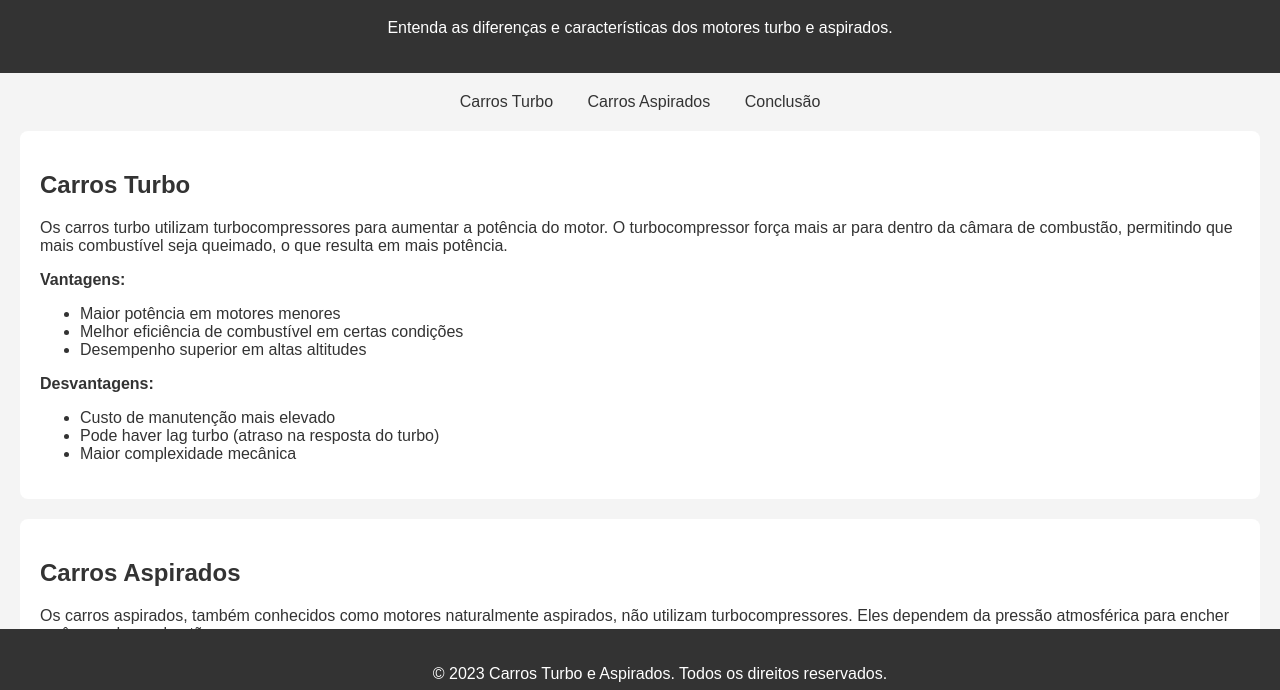
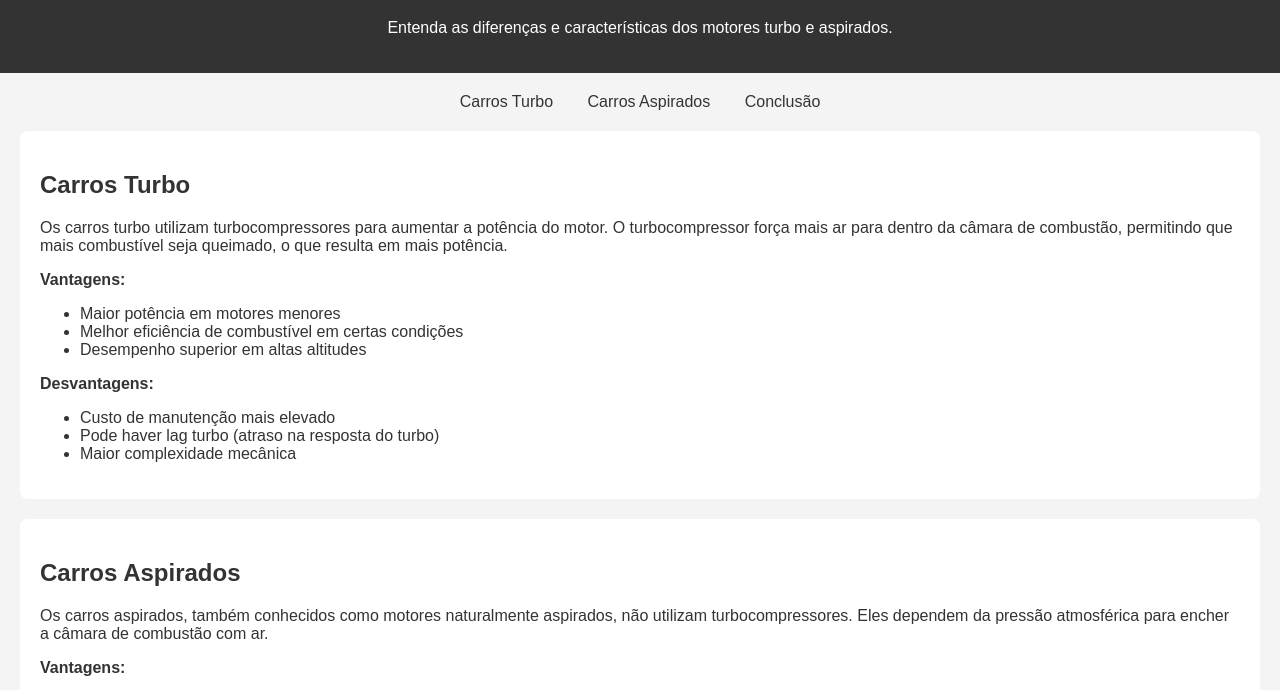
Before and after one commit to otaviokauan/Turbos-VS-Aspirados, a plain HTML site: page Turbo VS Aspirados/index.html in a window 1280 px wide. Shown: the part 81-771 px from the top of the page. Drawn offline with Linux system fonts and the light colour scheme.

Commit message:
Add files via upload

```diff
--- a/Turbo VS Aspirados/index.html
+++ b/Turbo VS Aspirados/index.html
@@ -93,12 +93,9 @@
 
     <section id="conclusao">
         <h2>Conclusão</h2>
-        <p>Escolher entre um carro turbo ou aspirado depende das suas necessidades e preferências. Se você busca desempenho e eficiência, um carro turbo pode ser a melhor escolha. Por outro lado, se você prefere simplicidade e menor custo de manutenção, um carro aspirado pode ser mais adequado.</p>
+        <p>Escolher entre um carro turbo ou aspirado depende das suas necessidades e preferências. Se você busca desempenho e eficiência, um carro turbo pode ser a melhor escolha.
+             Por outro lado, se você prefere simplicidade e menor custo de manutenção, um carro aspirado pode ser mais adequado.</p>
     </section>
-
-    <footer>
-        <p>&copy; 2023 Carros Turbo e Aspirados. Todos os direitos reservados.</p>
-    </footer>
 
 </body>
 </html>
```
